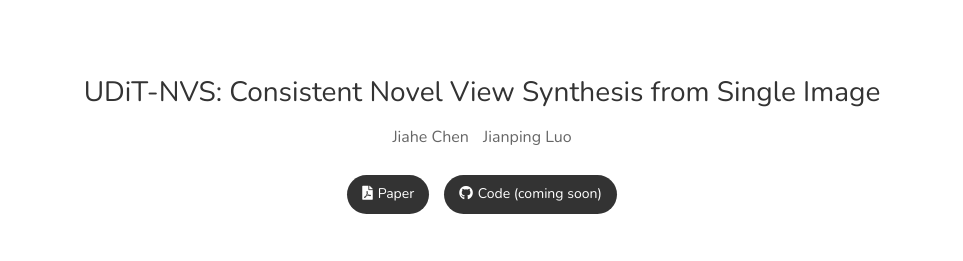
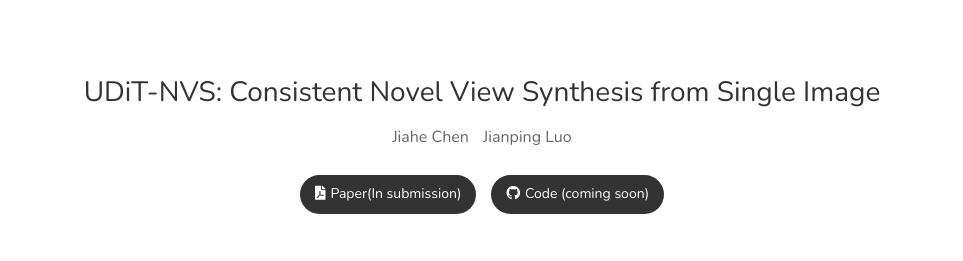
Before and after one commit to chenjiahes/cjh.github.io, a plain HTML site: page index.html in a window 1280 px wide. Shown: the top 261 px of the page, without its empty margins (158-1121 px from the left). Drawn offline with nearby package versions, Linux system fonts and the light colour scheme.

Commit message:
Update index.html

```diff
--- a/index.html
+++ b/index.html
@@ -279,7 +279,7 @@
                 <span class="icon">
                     <i class="fas fa-file-pdf"></i>
                 </span>
-                Paper
+                Paper(In submission)
             </a>
             <a class="button">
                 <span class="icon">
```
